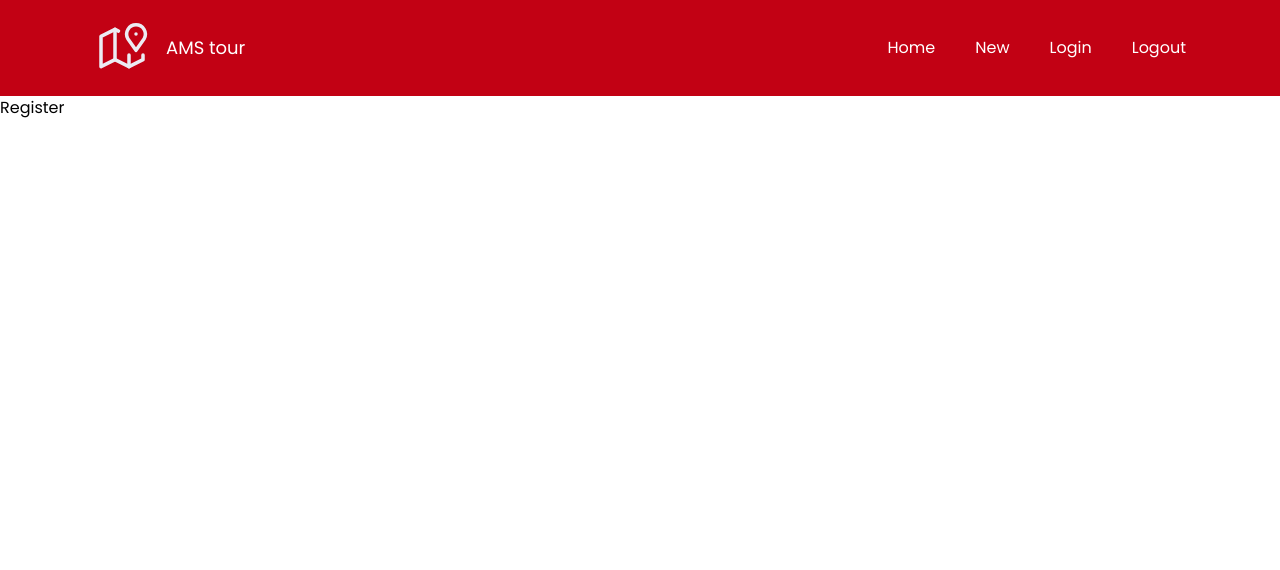
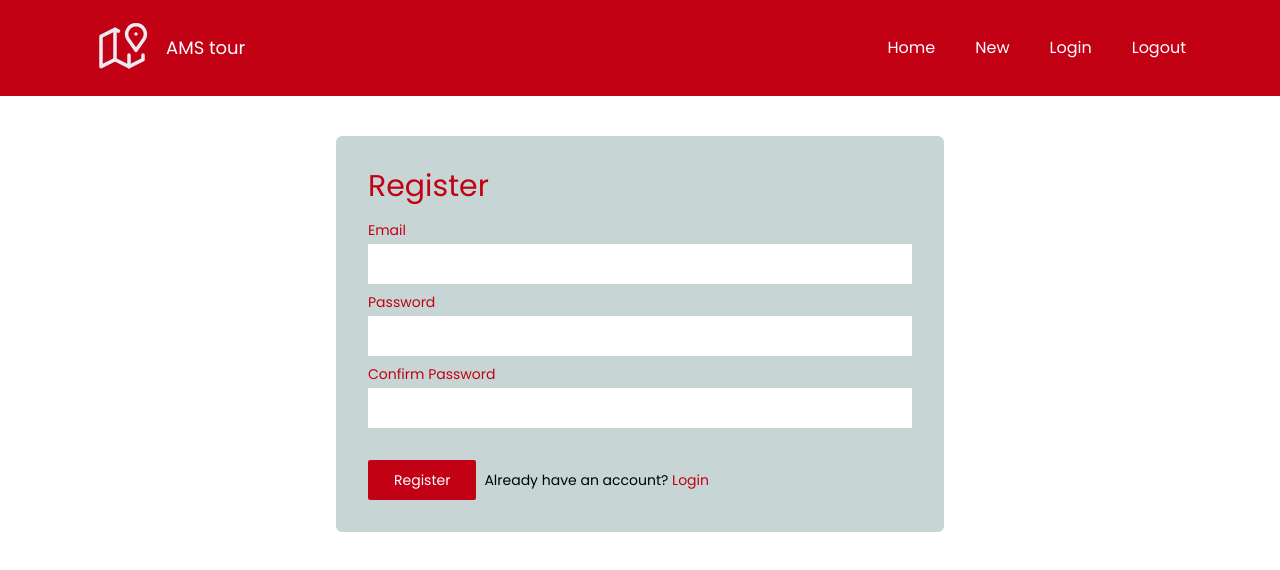
Before and after one commit to stephangriesel/vuejs-supabase, a Vue app: page /register in a window 1280 px wide. Shown: the top 570 px of the page. Built offline with nearby package versions, Linux system fonts and the light colour scheme.

Commit message:
register page

```diff
--- a/src/views/Register.vue
+++ b/src/views/Register.vue
@@ -1,18 +1,55 @@
 <template>
-  <div>
-    <h1>Register</h1>
-  </div>
+    <div class="max-w-screen-sm mx-auto px-4 py-10">
+        <!-- Error Handling -->
+        <div class="mb-10 p-4 rounded-md bg-light-grey shadown-lg" v-if="errorMsg">
+            <p class="text-red-500">{{errorMsg}}</p>
+        </div>
+
+        <!-- Registration  -->
+        <form class="p-8 flex-col bg-light-grey rounded-md shadown-lg">
+            <h1 class="text-3xl text-at-light-red mb-4">Register</h1>
+
+            <div class="flex flex-col mb-2">
+                <label class="mb-1 text-sm text-at-light-red" for="email">
+                    Email
+                </label>
+                <input class="p-2 text-gray-500 focus:outline-none" id="email" required type="text" v-model="email"/>
+            </div>
+
+            <div class="flex flex-col mb-2">
+                <label class="mb-1 text-sm text-at-light-red" for="password">
+                    Password
+                </label>
+                <input class="p-2 text-gray-500 focus:outline-none" id="password" required type="password" v-model="password"/>
+            </div>
+
+            <div class="flex flex-col mb-2">
+                <label class="mb-1 text-sm text-at-light-red" for="confirmPassword">
+                    Confirm Password
+                </label>
+                <input class="p-2 text-gray-500 focus:outline-none" id="confirmPassword" required type="password" v-model="confirmPassword"/>
+            </div>
+
+            <button type="submit" class="mt-6 py-2 px-6 rounded-sm self-start text-sm text-white bg-at-light-red duration-200 border-solid border-2 border-transparent hover:border-at-light-red hover:bg-white hover:text-at-light-red">Register</button>
+
+            <router-link class="text-sm ml-2 text-center" :to="{name: 'Login'}">Already have an account? <span class="text-at-light-red">Login</span></router-link>
+        </form>
+    </div>
 </template>
 
 <script>
+import {ref} from "vue";
 export default {
   name: "register",
   setup() {
     // Create data / vars
-
+    const email = ref(null);
+    const password = ref(null);
+    const confirmPassword = ref(null);
+    const errorMsg = ref(null);
     // Register function
 
-    return {};
+    return {email, password, confirmPassword,errorMsg};
   },
 };
 </script>
```
